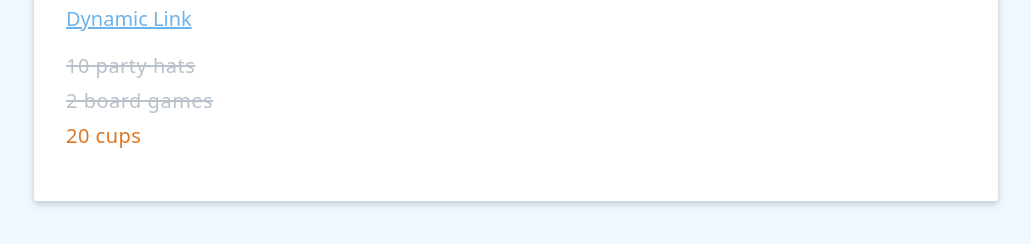
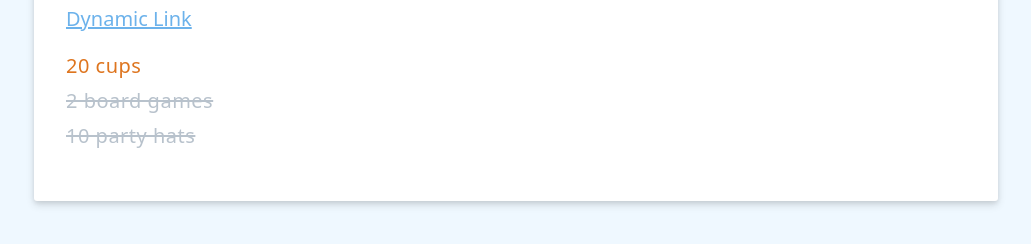
Before and after one commit to MinatoNami/vue-school-classes, a plain HTML site: page FundamentalsOptionsApi/index.html in a window 1280 px wide. Shown: the part 360-604 px from the top of the page, without its empty margins (124-1155 px from the left). Drawn offline with nearby package versions, Linux system fonts and the light colour scheme.

Commit message:
Complete Computed Properties in Vue 3

```diff
--- a/FundamentalsOptionsApi/index.html
+++ b/FundamentalsOptionsApi/index.html
@@ -40,7 +40,7 @@
       <p v-if="items.length ===0">Nice job! You have bought all your items!</p>
       <ul v-else>
         <li
-          v-for="item in items"
+          v-for="item in reverseItems"
           :key="item.id"
           @click="togglePurchased(item)"
           :class="{strikeout: item.purchased, priority: item.highPriority}"
@@ -95,6 +95,11 @@
             item.purchased = !item.purchased;
           },
         },
+        computed: {
+          reverseItems() {
+            return [...this.items].reverse();
+          },
+        },
       }).mount("#shopping-list");
     </script>
   </body>
```
